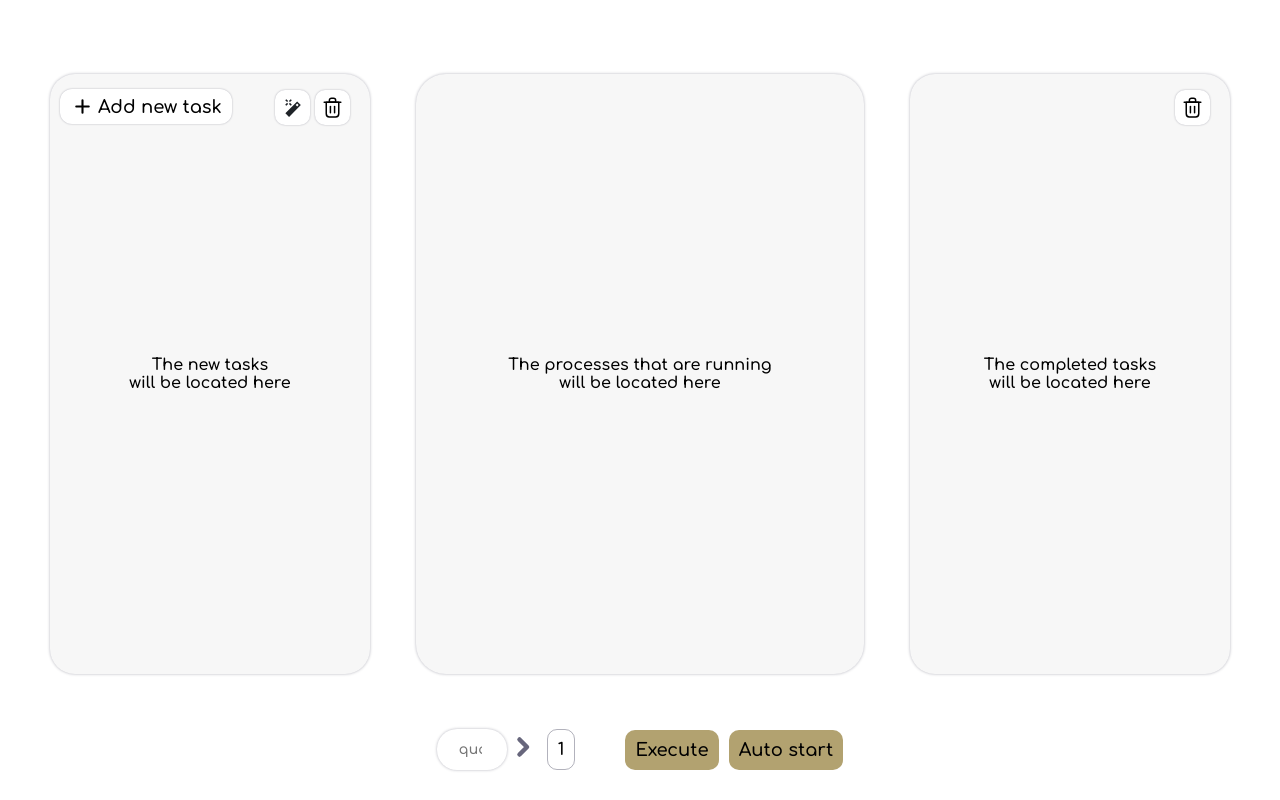
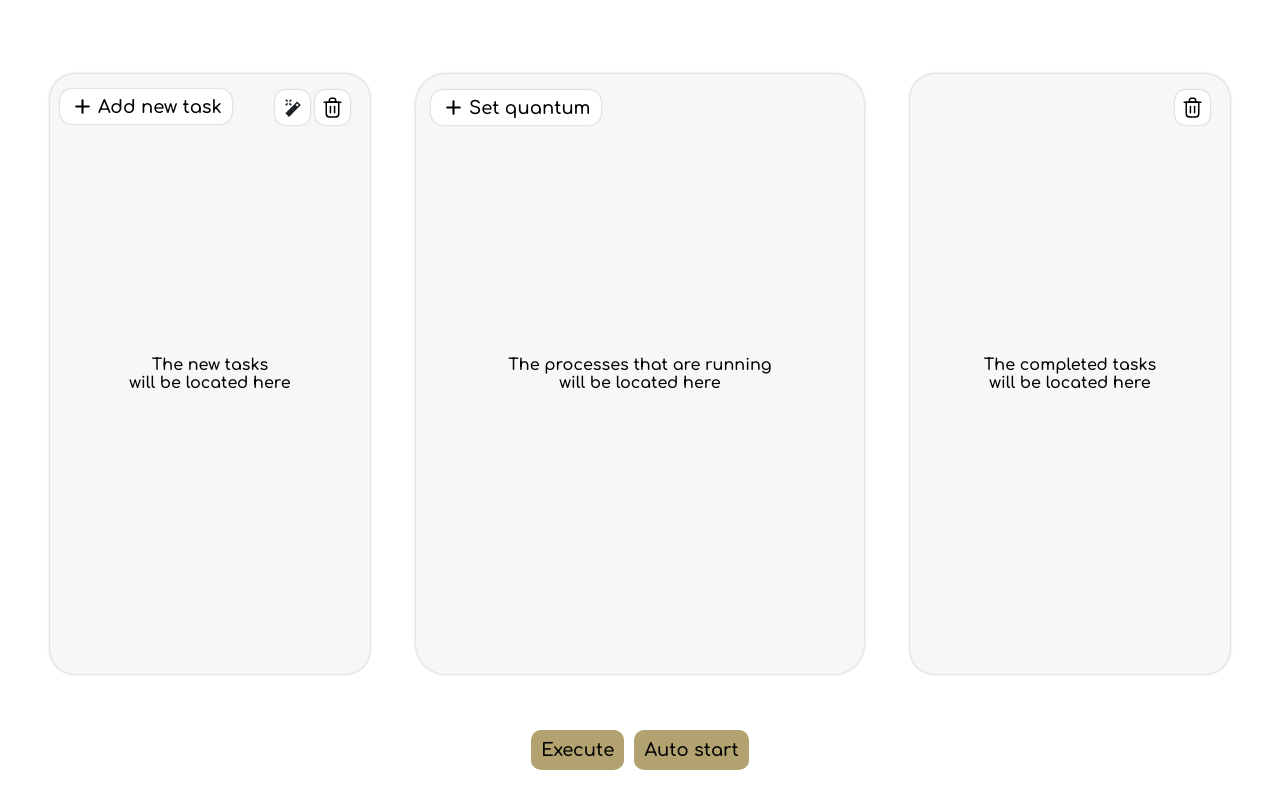
Before and after one commit to HuggySoul/os-task-manager-emulator, a React (Create React App) app: page / in a window 1280 px wide. Built offline with nearby package versions, Linux system fonts and the light colour scheme.

Commit message:
fix: start quantum remake

```diff
--- a/src/App.js
+++ b/src/App.js
@@ -43,7 +43,7 @@ const App = observer(() => {
 					) : (
 						<></>
 					)} */}
-					<QuantumInput />
+					{/* <QuantumInput /> */}
 					<Btn
 						title={"Execute"}
 						action={taskScheduler.execute}
--- a/src/components/processList/processList.jsx
+++ b/src/components/processList/processList.jsx
@@ -3,9 +3,12 @@ import { ProgressBar } from "../progressBar/progressBar";
 import TasksStore from "../../store/taskStorage";
 import { useEffect, useState } from "react";
 import { observer } from "mobx-react-lite";
+import addIcon from "./assets/addIcon.svg";
+import { QuantumInput } from "../quantumInput/quantumInput";
 
 export const ProcessList = observer(() => {
 	const [isListEmpty, setIsListEmpty] = useState(true);
+	const [isAddingQuantum, setIsAddingQuantum] = useState(false);
 
 	useEffect(() => {
 		checkEmpty();
@@ -19,6 +22,18 @@ export const ProcessList = observer(() => {
 	return (
 		<div className={st.processor}>
 			<div className={isListEmpty ? st.empty_List : st.list}>
+				<div className={st.topBtns}>
+					{!isAddingQuantum && (
+						<button
+							onClick={() => setIsAddingQuantum(!isAddingQuantum)}
+							className={st.addQuantumBtn}
+						>
+							<img className={st.addIcon} src={addIcon} alt="Add quantum" />
+							<p>Set quantum</p>
+						</button>
+					)}
+					{isAddingQuantum && <QuantumInput setIsAddingQuantum={setIsAddingQuantum} />}
+				</div>
 				{isListEmpty ? (
 					<>
 						<p className={st.empty_txt}>The processes that are running</p>
--- a/src/components/processList/processList.module.css
+++ b/src/components/processList/processList.module.css
@@ -31,7 +31,6 @@
 	font-weight: 600;
 	color: var(--text-col);
 	font-size: 20px;
-	/* opacity: 50%; */
 }
 
 .txt {
@@ -39,12 +38,40 @@
 	font-weight: 600;
 	color: var(--text-col);
 	font-size: 20px;
-	/* height: 38px; */
 }
 
 .processor {
+	position: relative;
 	display: flex;
 	flex-direction: column;
+}
+.topBtns {
+	position: absolute;
+	display: flex;
+	width: 95%;
+	justify-content: flex-start;
+	align-items: center;
+	top: 60px;
+	left: 15px;
+}
+
+.addQuantumBtn {
+	display: flex;
+	gap: 3px;
+	color: var(--text-col);
+	align-items: center;
+	transition: scale 0.05s;
+	border-radius: 12px;
+	background-color: var(--background-col);
+	padding: 5px 10px;
+	box-shadow: 0 0 2px var(--secondary-col);
+}
+.addQuantumBtn:hover {
+	scale: 1.03;
+}
+
+.addIcon {
+	width: 25px;
 }
 
 @media (max-width: 1330px) {
--- a/src/components/quantumInput/quantumInput.jsx
+++ b/src/components/quantumInput/quantumInput.jsx
@@ -4,7 +4,7 @@ import { useState, useEffect, useRef } from "react";
 import TasksStorage from "../../store/taskStorage";
 import { observer } from "mobx-react-lite";
 
-export const QuantumInput = observer(() => {
+export const QuantumInput = observer(({ setIsAddingQuantum }) => {
 	const [quantum, setQuantum] = useState(1);
 	const [attention, setAttention] = useState(false);
 	const inputRef = useRef(null);
@@ -33,6 +33,7 @@ export const QuantumInput = observer(() => {
 			TasksStorage.quantum = quantum;
 			//пересчитываем максимально возможное количество очередей
 			TasksStorage.setMaxQueueQuantity();
+			setIsAddingQuantum(false);
 		}
 	};
 
@@ -48,35 +49,31 @@ export const QuantumInput = observer(() => {
 
 	return (
 		<div className={st.quantum_block}>
-			<div className={st.quantum}>
 			<input
 				ref={inputRef}
 				type="number"
-					className={`${st.input} ${st.input_time}`}
+				className={st.quantum_input}
 				placeholder="quantum"
 				onChange={(e) => {
 					SetQuantum(Number(e.target.value));
 				}}
 			/>
-				<button
+			{/* <button
 					onClick={() => {
 						setQuantumStorage();
 					}}
 					className={st.submitBtn}
 				>
 					<img className={st.submitImg} src={inputIcon} alt="Записать квант времени" />
-				</button>
+				</button> */}
 			<div className={st.currentQuantum}>
 				<p className={st.txt}>{TasksStorage.quantum}</p>
 			</div>
-			</div>
-			{attention ? (
+			{/* {attention && (
 				<p className={`${st.txt} ${st.attentionTxt}`}>
 					*The quantum must be greater than zero
 				</p>
-			) : (
-				<></>
-			)}
+			)} */}
 		</div>
 	);
 });
--- a/src/components/quantumInput/quantumInput.module.css
+++ b/src/components/quantumInput/quantumInput.module.css
@@ -1,9 +1,32 @@
 .quantum_block {
 	display: flex;
-	flex-direction: column;
 	gap: 5px;
 	justify-content: center;
 	align-items: center;
+	position: relative;
+	width: 100%;
+	background-color: var(--background-col);
+	box-shadow: 0 0 2px var(--secondary-col);
+	padding: 5px 10px;
+	border-radius: 12px;
+	z-index: 1;
+}
+
+.quantum {
+	display: flex;
+	gap: 5px;
+	margin-right: 40px;
+}
+
+.quantum_input {
+	width: 40%;
+	border-radius: 10px;
+	padding: 7px;
+	font-size: 14px;
+	font-family: "comfortaa";
+	font-weight: 600;
+	color: var(--text-col);
+	box-shadow: 0 0 1px var(--secondary-col);
 }
 
 .txt {
@@ -14,28 +37,9 @@
 }
 
 .attentionTxt {
+	position: absolute;
 	color: red;
 	font-size: 10px;
-}
-
-.input {
-	border-radius: 20px;
-	padding: 10px;
-	font-size: 14px;
-	font-family: "comfortaa";
-	font-weight: 600;
-	color: var(--text-col);
-	box-shadow: 0 0 3px var(--secondary-col);
-}
-
-.input_time {
-	width: 70px;
-}
-
-.quantum {
-	display: flex;
-	gap: 5px;
-	margin-right: 40px;
 }
 
 .submitBtn {
@@ -50,7 +54,7 @@
 }
 
 .currentQuantum {
-	padding: 10px;
+	padding: 7px;
 	border-radius: 10px;
 	border: 1px solid var(--secondary-col);
 }
--- a/src/components/taskInput/taskInput.module.css
+++ b/src/components/taskInput/taskInput.module.css
@@ -41,13 +41,13 @@
 .addTaskBtn:hover {
 	scale: 1.03;
 }
-.internalAddTaskBtn{
+.internalAddTaskBtn {
 	padding: 0;
 	background-color: none;
 	box-shadow: none;
 }
 
-.clearQueueBtn{
+.clearQueueBtn {
 	border-radius: 10px;
 	background-color: var(--background-col);
 	box-shadow: 0 0 2px var(--secondary-col);
@@ -57,10 +57,9 @@
 	scale: 1.03;
 }
 
-.clearQueueIcon{
+.clearQueueIcon {
 	width: 25px;
 }
-
 
 .newTask {
 	background-color: var(--background-col);
@@ -74,7 +73,7 @@
 	animation: mountNewTask 0.2s ease-in-out;
 }
 
-.topBtns{
+.topBtns {
 	display: flex;
 	width: 100%;
 	justify-content: space-between;
@@ -83,7 +82,7 @@
 
 @keyframes mountNewTask {
 	0% {
-		scale: 0.85;
+		scale: 0.95;
 	}
 
 	100% {
--- a/src/components/taskList/taskList.jsx
+++ b/src/components/taskList/taskList.jsx
@@ -49,10 +49,8 @@ export const TaskList = observer(({ tasks, tasksType, clearList, setIsModalOpen
 				style={{ marginTop: "44px" }}
 				className={isListEmpty ? st.empty_list : st.list}
 			>
-				{isNewTaskList() ? (
+				{isNewTaskList() && (
 					<TaskInput isAddingTask={isAddingTask} setIsAddingTask={setIsAddingTask} />
-				) : (
-					<></>
 				)}
 				{isListEmpty ? (
 					<div className={st.txt}>
--- a/src/components/testGenerator/testGenerator.module.css
+++ b/src/components/testGenerator/testGenerator.module.css
@@ -51,11 +51,11 @@
 	font-family: "Comfortaa";
 	font-weight: 600;
 	color: var(--text-col);
-	font-size: 20px;
+	font-size: 21px;
 }
 
 .txt_small {
-	font-size: 16px;
+	font-size: 13px;
 }
 
 .txt_attention {
```
Also changed, not shown: src/components/taskInput/taskInput.jsx (+0 -7 lines), src/components/processList/assets/addIcon.svg (added). Lines whose indentation alone changed are shown as unchanged.
